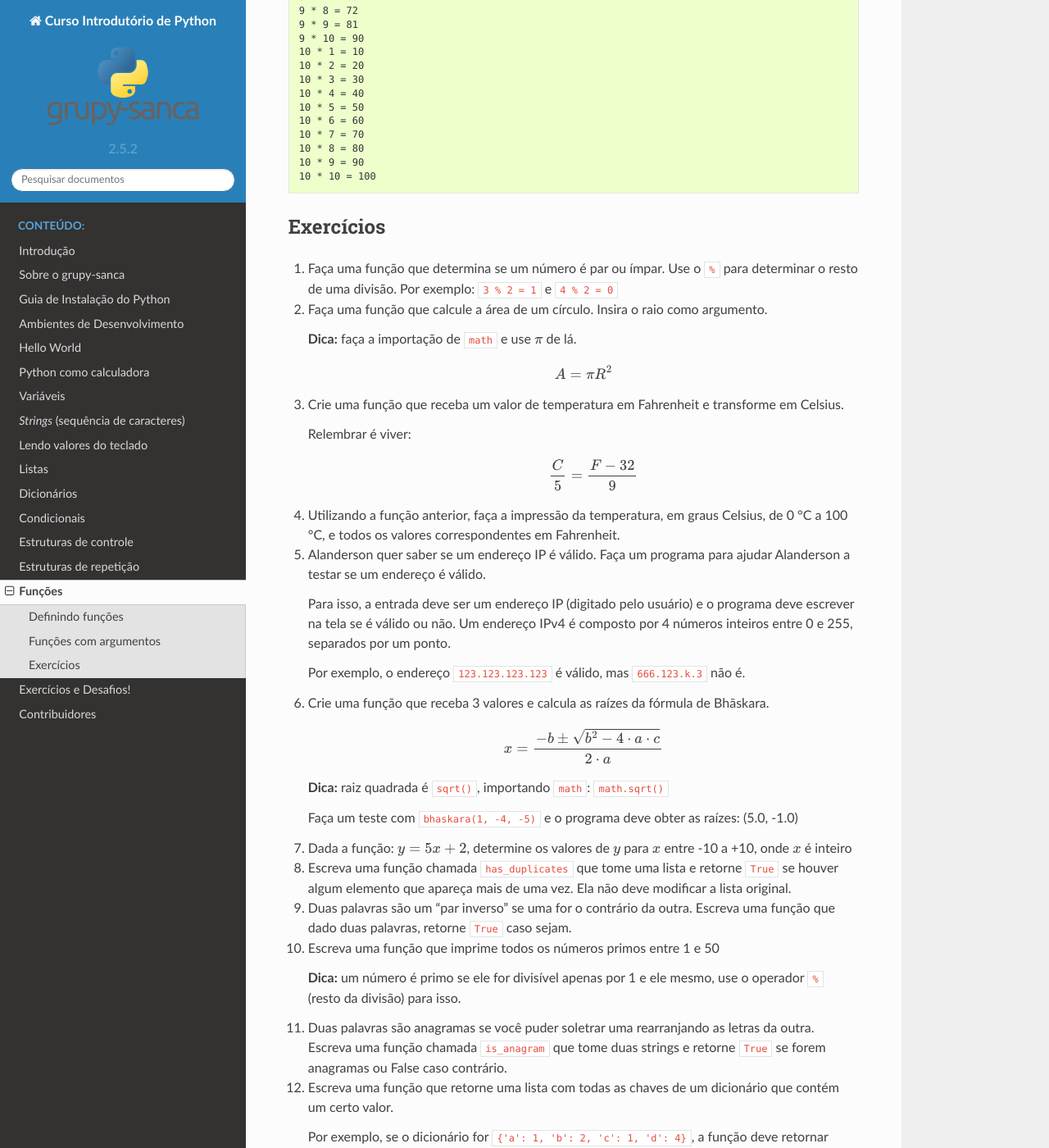
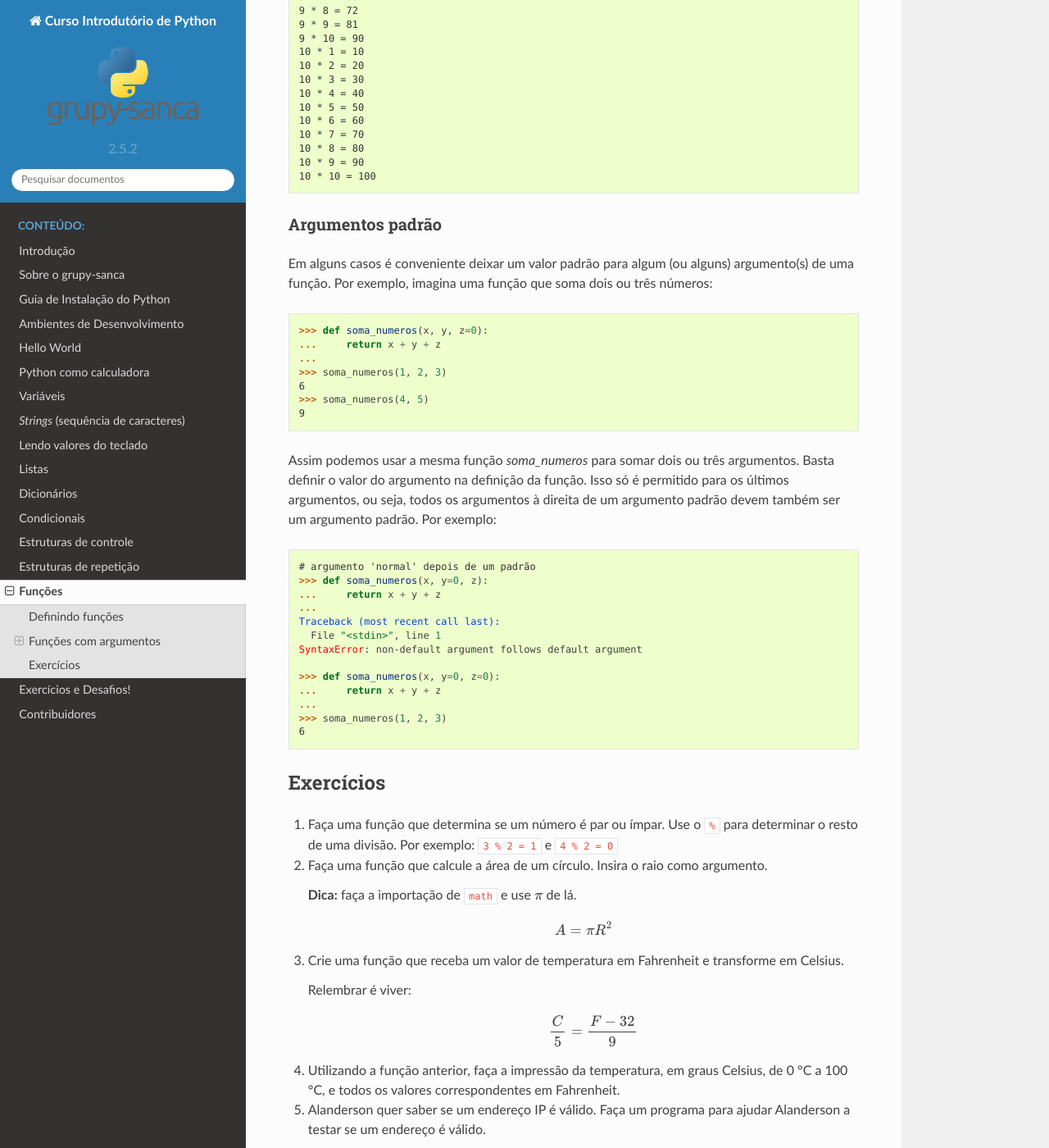
Before and after one commit to grupy-sanca/curso-python, a Sphinx documentation site: the page built from source/funcoes.rst, in a window 1280 px wide and 1400 px high, scrolled down 4024 px. Shown: the whole window at 82% size. Built offline with Sphinx 7.4.7 and the Read the Docs theme 2.0.0, drawn with Linux system fonts in a browser that asks for light colours.

Commit message:
Explica o que são e como usar default arguments
fix #28

```diff
--- a/source/funcoes.rst
+++ b/source/funcoes.rst
@@ -232,6 +232,46 @@
         10 * 10 = 100
 
 
+Argumentos padrão
+~~~~~~~~~~~~~~~~~
+
+Em alguns casos é conveniente deixar um valor padrão para algum (ou alguns)
+argumento(s) de uma função. Por exemplo, imagina uma função que soma dois ou
+três números:
+
+.. doctest::
+
+        >>> def soma_numeros(x, y, z=0):
+        ...     return x + y + z
+        ...
+        >>> soma_numeros(1, 2, 3)
+        6
+        >>> soma_numeros(4, 5)
+        9
+
+Assim podemos usar a mesma função `soma_numeros` para somar dois ou três
+argumentos. Basta definir o valor do argumento na definição da função. Isso só
+é permitido para os últimos argumentos, ou seja, todos os argumentos à direita
+de um argumento padrão devem também ser um argumento padrão. Por exemplo:
+
+.. doctest::
+
+        # argumento 'normal' depois de um padrão
+        >>> def soma_numeros(x, y=0, z):
+        ...     return x + y + z
+        ...
+        Traceback (most recent call last):
+          File "<stdin>", line 1
+        SyntaxError: non-default argument follows default argument
+
+        >>> def soma_numeros(x, y=0, z=0):
+        ...     return x + y + z
+        ...
+        >>> soma_numeros(1, 2, 3)
+        6
+
+
+
 Exercícios
 ----------
 
```
